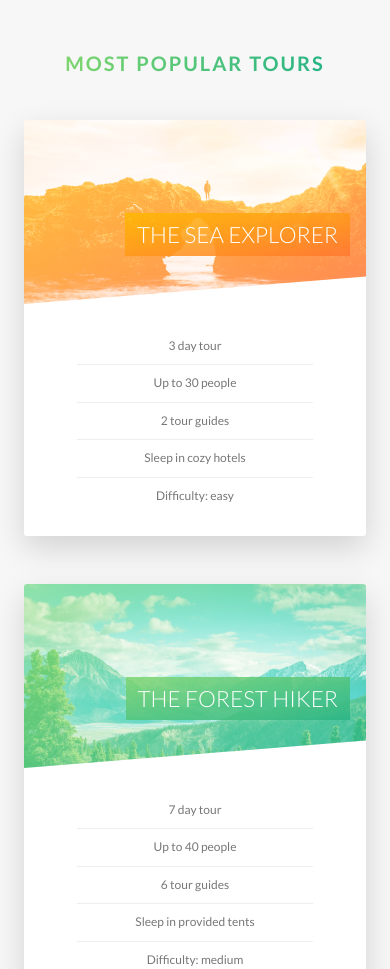
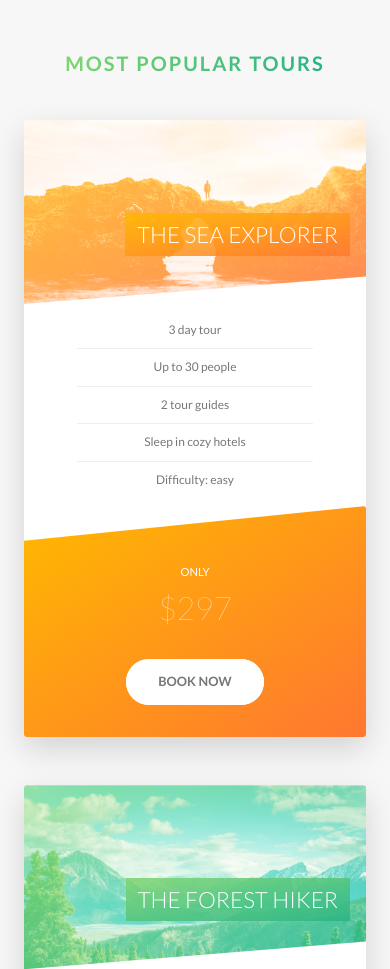
Before and after one commit to sean-birmingham/Natours-Advanced-CSS, a website: page index.html in a window 390 px wide. Shown: the part 2620-3589 px from the top of the page. Drawn offline with Linux system fonts and the light colour scheme.

Commit message:
responsiveness on tours, stories, and booking sections

```diff
--- a/sass/abstracts/_mixins.scss
+++ b/sass/abstracts/_mixins.scss
@@ -21,9 +21,6 @@
 [1200 - 1800px]: Normal styles apply
 1800px +: Big desktop
 */
-
-@mixin respond-phone {
-}
 
 /*
 $breakpoint argument choices:
--- a/sass/components/_card.scss
+++ b/sass/components/_card.scss
@@ -175,4 +175,48 @@
     font-size: 6rem;
     font-weight: 100;
   }
+
+  @include respond(tab-port) {
+    height: auto;
+    border-radius: $border-radius-3px;
+    background-color: $color-white;
+    box-shadow: 0 1.5rem 4rem rgba($color-black, 0.15);
+
+    &__side {
+      height: auto;
+      position: relative;
+      box-shadow: none;
+
+      &--back {
+        transform: rotateY(0);
+        clip-path: polygon(0 15%, 100% 0, 100% 100%, 0 100%);
+      }
+    }
+
+    &:hover &__side--front {
+      transform: rotateY(0);
+    }
+
+    &__details {
+      padding: 1rem 3rem;
+    }
+
+    // Back side styling
+    &__cta {
+      position: relative;
+      top: 0;
+      left: 0;
+      transform: translate(0);
+      width: 100%;
+      padding: 7rem 4rem 4rem 4rem;
+    }
+
+    &__price-box {
+      margin-bottom: 3rem;
+    }
+
+    &__price-value {
+      font-size: 4rem;
+    }
+  }
 }
--- a/sass/components/_form.scss
+++ b/sass/components/_form.scss
@@ -15,6 +15,10 @@
     padding: 1.5rem 2rem;
     width: 90%;
     transition: all 0.3s;
+
+    @include respond(tab-port) {
+      width: 100%;
+    }
 
     &:focus {
       outline: none;
@@ -49,6 +53,11 @@
   &__radio-group {
     width: 49%;
     display: inline-block;
+
+    @include respond(tab-port) {
+      width: 100%;
+      margin-bottom: 2rem;
+    }
   }
 
   &__radio-input {
--- a/sass/components/_story.scss
+++ b/sass/components/_story.scss
@@ -9,6 +9,16 @@
   font-size: $default-font-size;
   transform: skewX(-12deg);
 
+  @include respond(tab-port) {
+    width: 100%;
+    padding: 4rem;
+    padding-left: 7rem;
+  }
+
+  @include respond(phone) {
+    transform: skewX(0);
+  }
+
   &__shape {
     width: 15rem;
     height: 15rem;
@@ -19,6 +29,10 @@
     clip-path: circle(50% at 50% 50%);
     transform: translateX(-3rem) skewX(12.01deg);
     position: relative;
+
+    @include respond(phone) {
+      transform: translateX(-3rem) skewX(0);
+    }
   }
 
   &__img {
@@ -29,6 +43,10 @@
 
   &__text {
     transform: skewX(12deg);
+
+    @include respond(phone) {
+      transform: skewX(0);
+    }
   }
 
   &__caption {
--- a/sass/pages/_home.scss
+++ b/sass/pages/_home.scss
@@ -73,10 +73,37 @@
   background-size: 100%;
   border-radius: $border-radius-3px;
   box-shadow: 0 1.5rem 4rem rgba($color-black, 0.2);
-  height: 50rem;
+
+  @include respond(tab-land) {
+    background-image: linear-gradient(
+        105deg,
+        rgba($color-white, 0.9) 0%,
+        rgba($color-white, 0.9) 65%,
+        transparent 65%
+      ),
+      url(../img/nat-10.jpg);
+    background-size: cover;
+  }
+
+  @include respond(tab-port) {
+    background-image: linear-gradient(
+        to right,
+        rgba($color-white, 0.9) 0%,
+        rgba($color-white, 0.9) 100%
+      ),
+      url(../img/nat-10.jpg);
+  }
 
   &__form {
     width: 50%;
     padding: 6rem;
+
+    @include respond(tab-land) {
+      width: 65%;
+    }
+
+    @include respond(tab-port) {
+      width: 100%;
+    }
   }
 }
```
Also changed, not shown: css/style.css.
